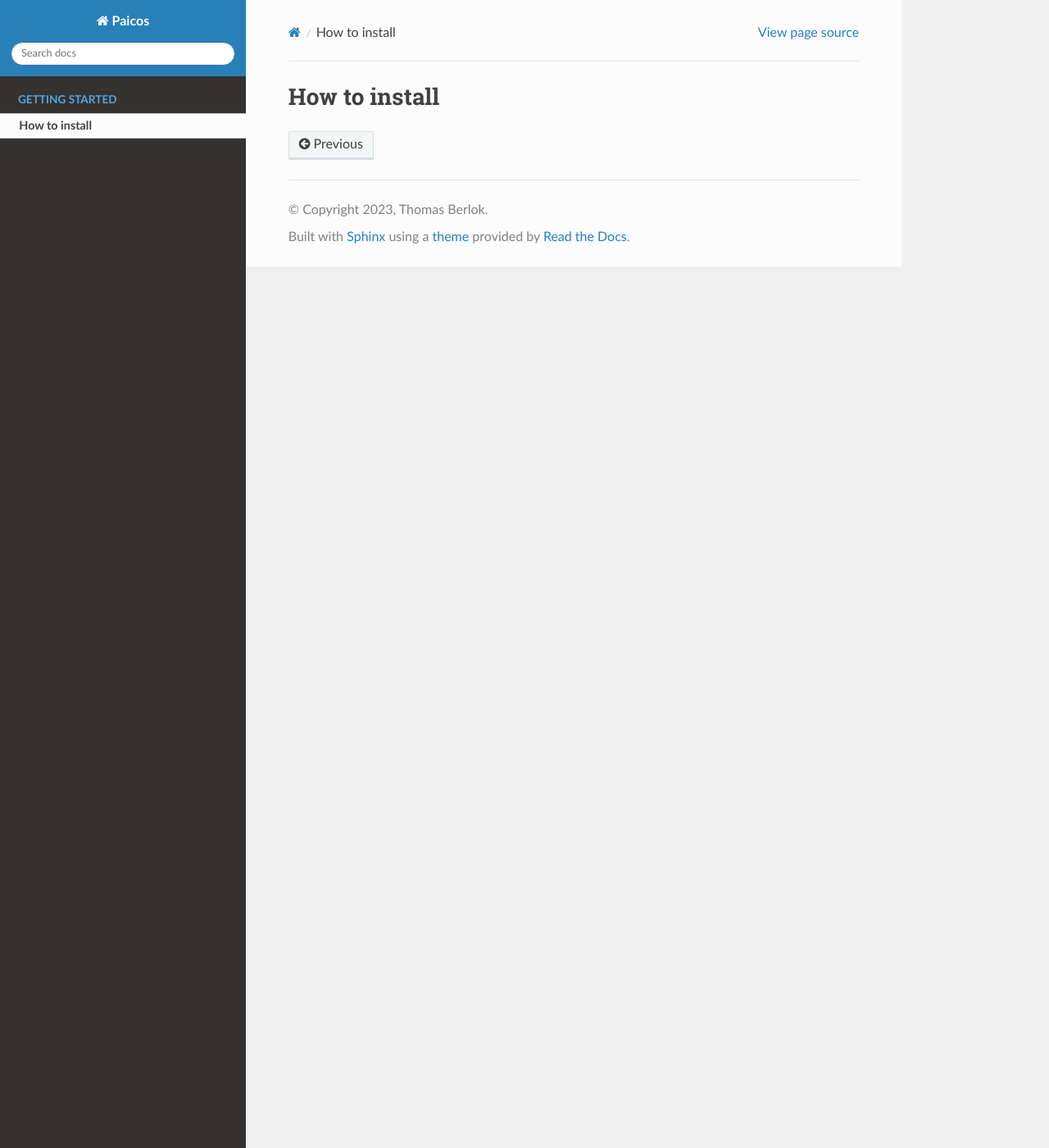
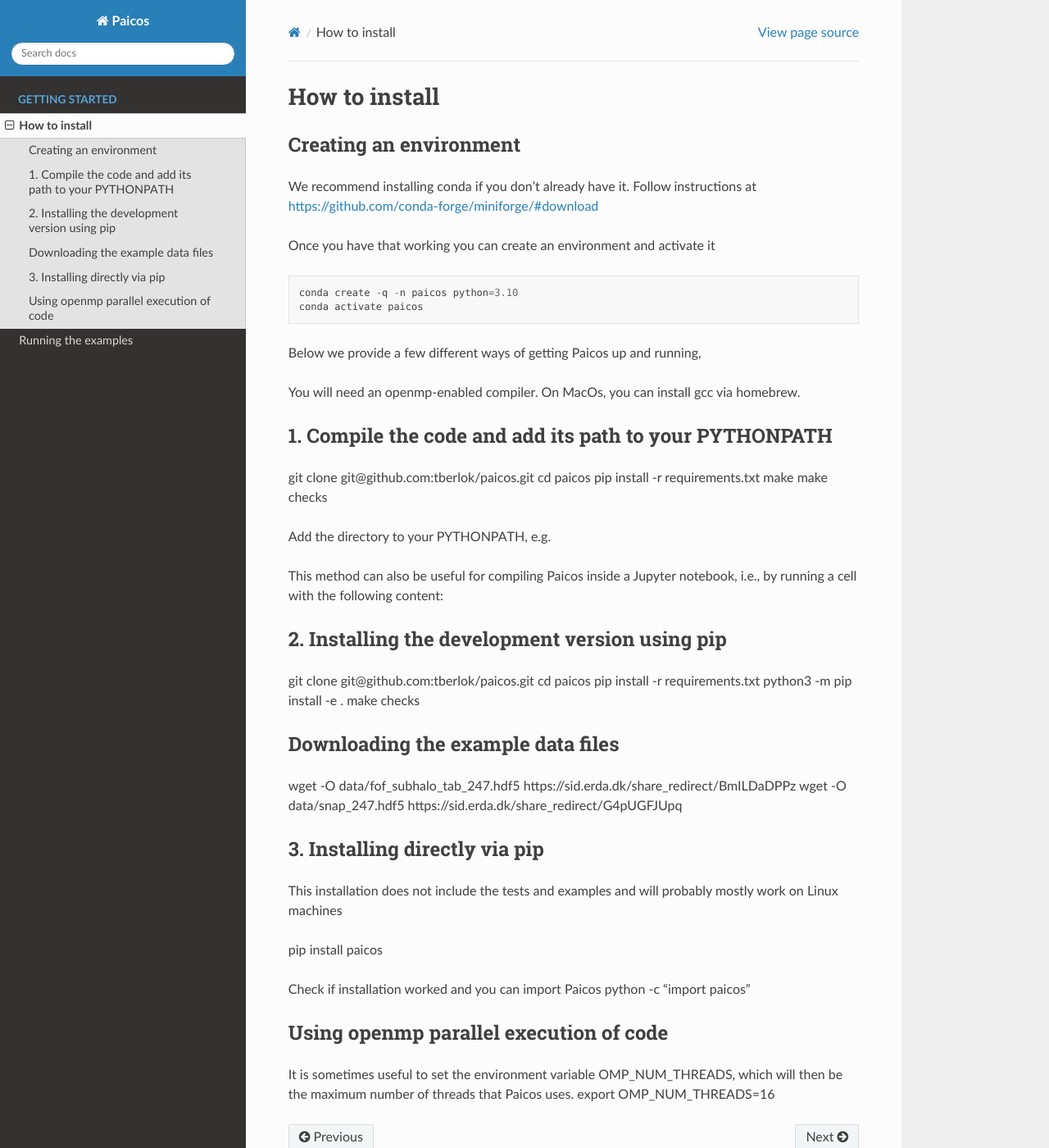
Before and after one commit to tberlok/paicos, a Sphinx documentation site: the page built from docs/source/installation.md, in a window 1280 px wide and 1400 px high. Shown: the whole window at 82% size. Built offline with Sphinx 7.4.7 and the Read the Docs theme 2.0.0, drawn with Linux system fonts in a browser that asks for light colours; pages that are not in the unit, such as notebooks, are missing from menus.

Commit message:
Update docs

````diff
--- /dev/null
+++ b/docs/source/examples.md
@@ -0,0 +1,12 @@
+# Running the examples
+
+We provide a number of examples in the subdirectories `examples/` and `ipython-notebooks`.
+These all require some example data which can be downloaded as follows:
+
+## Downloading the example data files
+
+Open a terminal at the root directory of the repo, then run
+```
+wget -O data/fof_subhalo_tab_247.hdf5 https://sid.erda.dk/share_redirect/BmILDaDPPz
+wget -O data/snap_247.hdf5 https://sid.erda.dk/share_redirect/G4pUGFJUpq
+```
--- a/docs/source/installation.md
+++ b/docs/source/installation.md
@@ -1 +1,54 @@
 # How to install
+
+## Creating an environment
+
+We recommend installing conda if you don’t already have it. Follow instructions at <https://github.com/conda-forge/miniforge/#download>
+
+Once you have that working you can create an environment and activate it
+```
+conda create -q -n paicos python=3.10
+conda activate paicos
+```
+
+Below we provide a few different ways of getting Paicos up and running,
+
+You will need an openmp-enabled compiler. On MacOs, you can install gcc via homebrew.
+
+## 1. Compile the code and add its path to your PYTHONPATH
+git clone git@github.com:tberlok/paicos.git
+cd paicos
+pip install -r requirements.txt
+make
+make checks
+
+Add the directory to your PYTHONPATH, e.g.
+
+
+This method can also be useful for compiling Paicos inside a Jupyter notebook, i.e.,
+by running a cell with the following content:
+
+## 2. Installing the development version using pip
+git clone git@github.com:tberlok/paicos.git
+cd paicos
+pip install -r requirements.txt
+python3 -m pip install -e .
+make checks
+
+## Downloading the example data files
+wget -O data/fof_subhalo_tab_247.hdf5 https://sid.erda.dk/share_redirect/BmILDaDPPz
+wget -O data/snap_247.hdf5 https://sid.erda.dk/share_redirect/G4pUGFJUpq
+
+## 3. Installing directly via pip
+
+This installation does not include the tests and examples and will probably mostly work on Linux machines
+
+pip install paicos
+
+Check if installation worked and you can import Paicos
+python -c “import paicos”
+
+## Using openmp parallel execution of code
+
+It is sometimes useful to set the environment variable OMP_NUM_THREADS,
+which will then be the maximum number of threads that Paicos uses.
+export OMP_NUM_THREADS=16
````
Also changed, not shown: docs/source/index.md (+1 -0 lines).
